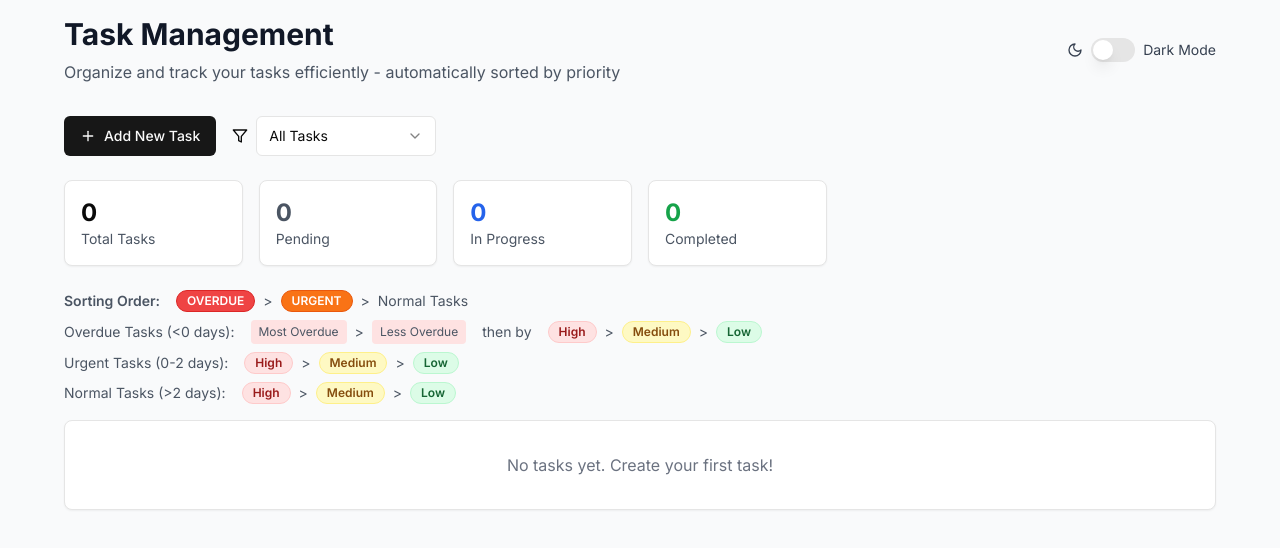
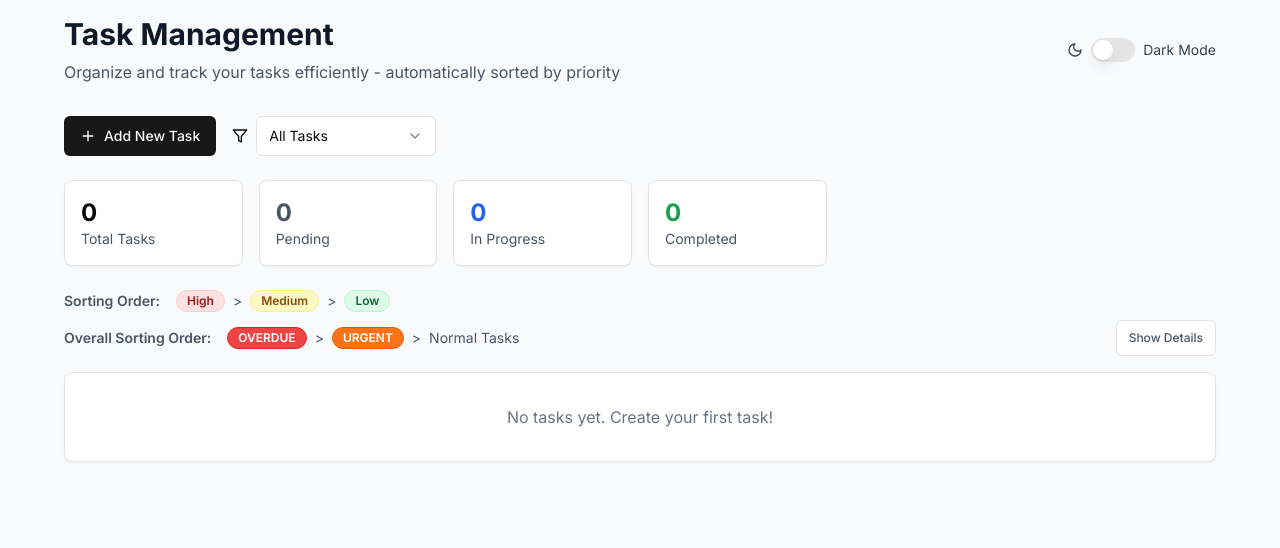
Before and after one commit to Marcello-Hugo-Laika/Task-Management-Web-Application, a Next.js app in the folder task-management/: page / in a window 1280 px wide. Shown: the top 548 px of the page. Built offline with nearby package versions, Linux system fonts and the light colour scheme.

Commit message:
Update: Description Detail Toggle Button

```diff
--- a/task-management/app/page.tsx
+++ b/task-management/app/page.tsx
@@ -49,6 +49,7 @@ export default function TaskManager() {
     status: "pending" as Task["status"],
     dueDate: "",
   })
+  const [showDetailedSorting, setShowDetailedSorting] = useState(false)
 
   const { theme, setTheme } = useTheme()
 
@@ -456,6 +457,22 @@ export default function TaskManager() {
             <div className="flex items-center gap-4">
               <span className="font-semibold">Sorting Order:</span>
               <div className="flex items-center gap-2">
+                <Badge className="bg-red-100 dark:bg-red-900 text-red-800 dark:text-red-200 border-red-200 dark:border-red-700 hover:bg-red-100 dark:hover:bg-red-900">
+                  High
+                </Badge>
+                <span>&gt;</span>
+                <Badge className="bg-yellow-100 dark:bg-yellow-900 text-yellow-800 dark:text-yellow-200 border-yellow-200 dark:border-yellow-700 hover:bg-yellow-100 dark:hover:bg-yellow-900">
+                  Medium
+                </Badge>
+                <span>&gt;</span>
+                <Badge className="bg-green-100 dark:bg-green-900 text-green-800 dark:text-green-200 border-green-200 dark:border-green-700 hover:bg-green-100 dark:hover:bg-green-900">
+                  Low
+                </Badge>
+              </div>
+            </div>
+            <div className="flex items-center gap-4">
+              <span className="font-semibold">Overall Sorting Order:</span>
+              <div className="flex items-center gap-2">
                 <Badge className="bg-red-500 text-white border-red-600 text-xs hover:bg-red-500 dark:hover:bg-red-500">
                   OVERDUE
                 </Badge>
@@ -466,7 +483,18 @@ export default function TaskManager() {
                 <span>&gt;</span>
                 <span>Normal Tasks</span>
               </div>
+              <Button
+                variant="outline"
+                size="sm"
+                onClick={() => setShowDetailedSorting(!showDetailedSorting)}
+                className="ml-auto text-xs"
+              >
+                {showDetailedSorting ? "Hide Details" : "Show Details"}
+              </Button>
             </div>
+
+            {showDetailedSorting && (
+              <>
                 <div className="flex items-center gap-4">
                   <span>Overdue Tasks (&lt;0 days):</span>
                   <div className="flex items-center gap-2">
@@ -519,6 +547,8 @@ export default function TaskManager() {
                     </Badge>
                   </div>
                 </div>
+              </>
+            )}
           </div>
         </div>
 
```
Lines whose indentation alone changed are shown as unchanged.
